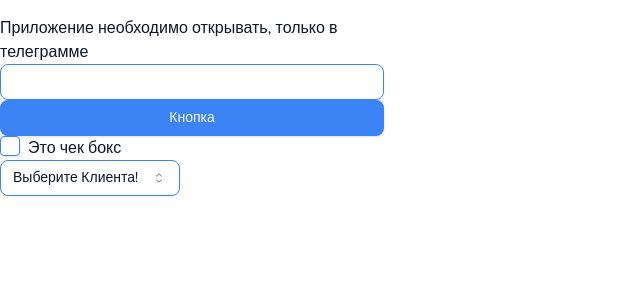
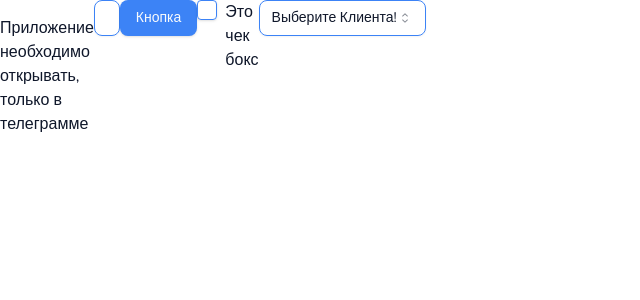
Before and after one commit to ITVash/negociant, a Next.js app: page / in a window 1280 px wide. Shown: the top 300 px of the page, without its empty margins (0-640 px from the left). Built offline with nearby package versions, Linux system fonts and the light colour scheme.

Commit message:
Fixed Styles

```diff
--- a/app/(root)/page.tsx
+++ b/app/(root)/page.tsx
@@ -16,7 +16,7 @@ import { useTelegram } from "@/shared/lib/providers"
 export default function Home() {
 	const { user, webApp } = useTelegram()
 	return (
-		<div className='flex flex-col max-w-sm min-h-svh'>
+		<div className='flex flex-row max-w-sm min-h-[100vh]'>
 			<div className='flex mt-4 max-w-sm'>
 				{user ? (
 					<>
```
